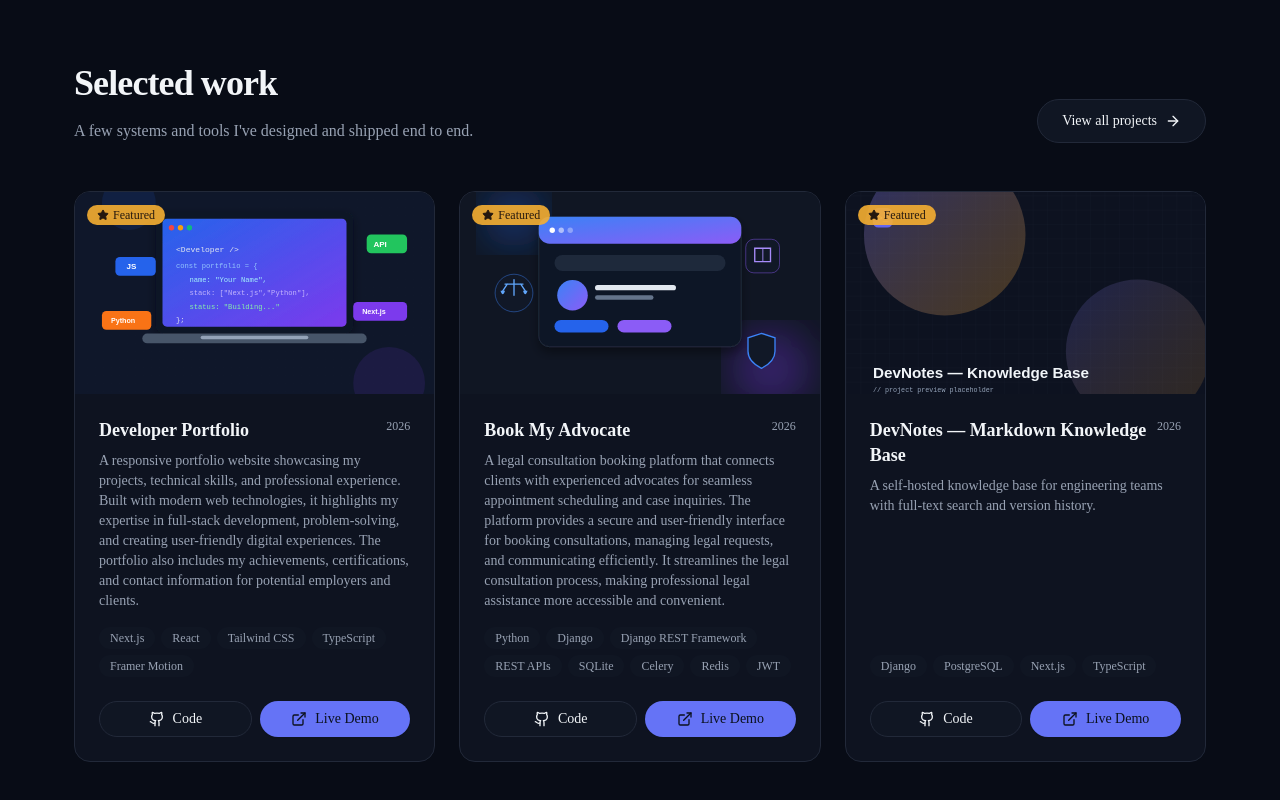
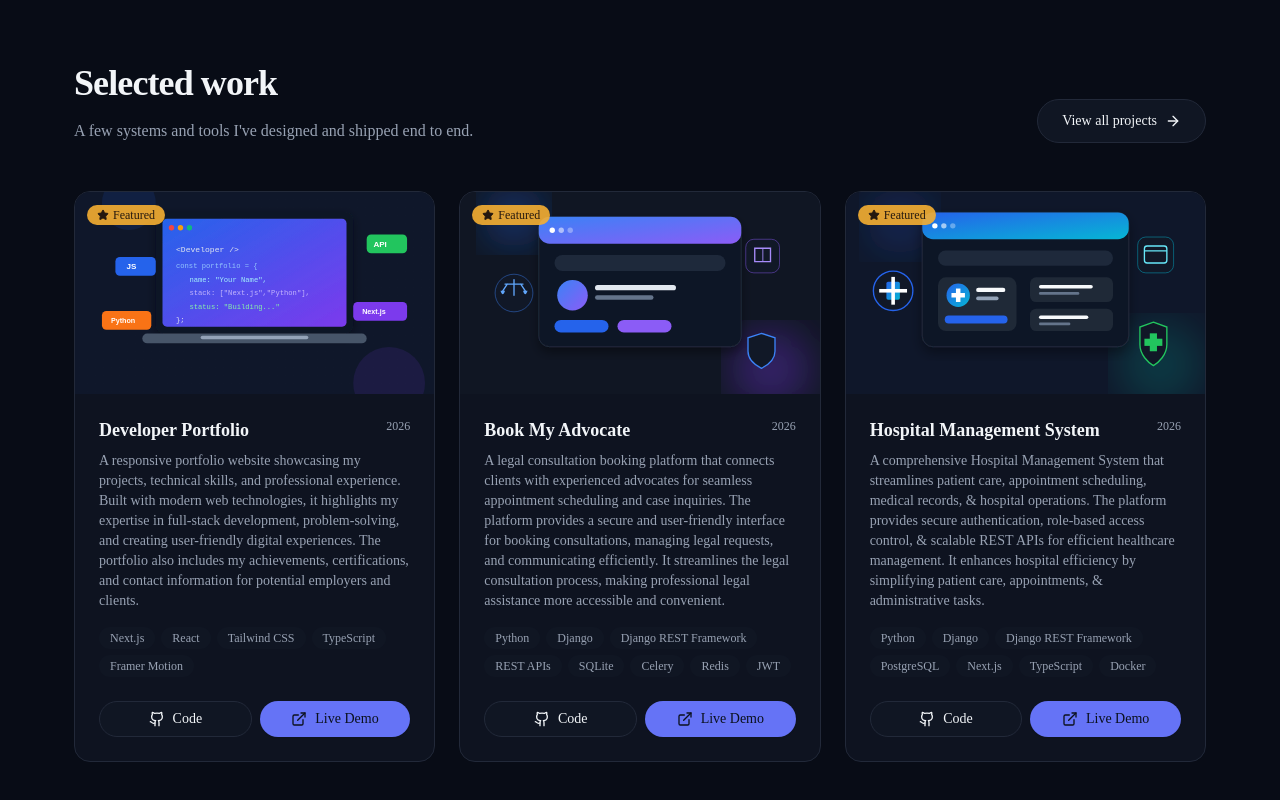
Before and after one commit to Tejas-shivarame/Portfolio-Tejas, a Next.js app: page / in a window 1280 px wide. Shown: the part 2635-3435 px from the top of the page. Built offline with nearby package versions, Linux system fonts and the light colour scheme; no server answers.

Commit message:
Updated Hsm.svg

```diff
--- a/data/experience.ts
+++ b/data/experience.ts
@@ -61,16 +61,28 @@ export const experience: ExperienceItem[] = [
     tags: ["Python","Django","Django REST Framework","REST APIs","SQLite","Celery","Redis","JWT"]
   },
   {
-    id: "exp-personal-orbit",
+    id: "exp-personal-hms",
     type: "personal",
-    title: "Orbit — Task & Sprint Manager",
+    title: "Enterprise Hospital Management System",
     organization: "Personal Project",
-    startDate: "2024-02",
-    endDate: "2024-05",
+    startDate: "2026-06",
+    endDate: "Present",
     description: [
-      "Built a full-stack Kanban and sprint planning tool from scratch to learn real-time systems.",
-      "Implemented WebSocket-based live board updates and optimistic UI state on the React front end.",
+      "Architected and developed a full-stack Hospital Management System using Django REST Framework, Next.js 15, PostgreSQL, and Docker with a scalable multi-hospital architecture.",
+      "Implemented secure authentication with JWT access/refresh tokens, email OTP verification, optional TOTP-based 2FA, role-based access control (RBAC), and Celery-powered background task processing using Redis.",
+      "Built a modern responsive frontend with React, TypeScript, Tailwind CSS, Zustand, React Query, React Hook Form, and Zod for efficient state management, API communication, and form validation.",
+      "Designed the backend to support future enterprise modules including Patients, Doctors, Appointments, Billing, Pharmacy, Laboratory, Notifications, Analytics, and Reporting."
     ],
-    tags: ["Django", "React", "WebSockets"],
-  },
+    tags: [
+      "Django",
+      "Django REST Framework",
+      "Next.js",
+      "React",
+      "TypeScript",
+      "PostgreSQL",
+      "Redis",
+      "Celery",
+      "Docker"
+    ],
+  }
 ];
--- a/data/projects.ts
+++ b/data/projects.ts
@@ -30,20 +30,30 @@ export const projects: Project[] = [
   year: 2026,
 },
 
-  {
-    slug: "devnotes",
-    title: "DevNotes — Markdown Knowledge Base",
-    description:
-      "A self-hosted knowledge base for engineering teams with full-text search and version history.",
-    longDescription:
-      "DevNotes lets teams write and organize markdown documentation with instant full-text search (Postgres tsvector), tagging, and revision history — deployed as a single Docker image.",
-    image: "/images/projects/devnotes.svg",
-    tags: ["Django", "PostgreSQL", "Next.js", "TypeScript"],
-    githubUrl: "https://github.com/yourusername/devnotes",
-    liveUrl: "https://devnotes-demo.vercel.app",
-    featured: true,
-    year: 2026,
-  },
+{
+  slug: "hospital-management-system",
+  title: "Hospital Management System",
+description:
+  "A comprehensive Hospital Management System that streamlines patient care, appointment scheduling, medical records, & hospital operations. The platform provides secure authentication, role-based access control, & scalable REST APIs for efficient healthcare management. It enhances hospital efficiency by simplifying patient care, appointments, & administrative tasks.",longDescription:
+    "A modern Hospital Management System built with Django REST Framework and Next.js, designed for multi-hospital environments. It features JWT authentication with refresh token rotation, email OTP verification, optional TOTP-based 2FA, role-based access control (RBAC), Celery-powered background processing, PostgreSQL, Redis, and Dockerized deployment. The frontend is built using Next.js 15, React, TypeScript, Tailwind CSS, Zustand, and React Query to deliver a fast, responsive, and scalable user experience. The architecture is designed to support future modules including patient management, doctors, appointments, billing, pharmacy, laboratory, dashboards, analytics, notifications, and reporting.",
+
+  image: "/images/projects/hospital-management-system.svg",
+
+  tags: [
+    "Python",
+    "Django",
+    "Django REST Framework",
+    "PostgreSQL",
+    "Next.js",
+    "TypeScript",
+    "Docker",
+  ],
+  githubUrl: "https://github.com/Tejas-shivarame/Hospital-Management-System.git",
+  liveUrl: "https://your-live-demo.vercel.app",
+
+  featured: true,
+  year: 2026,
+}
 ];
 
 export const allProjectTags = Array.from(
```
Also changed, not shown: public/images/projects/hospital-management-system.svg (added).
